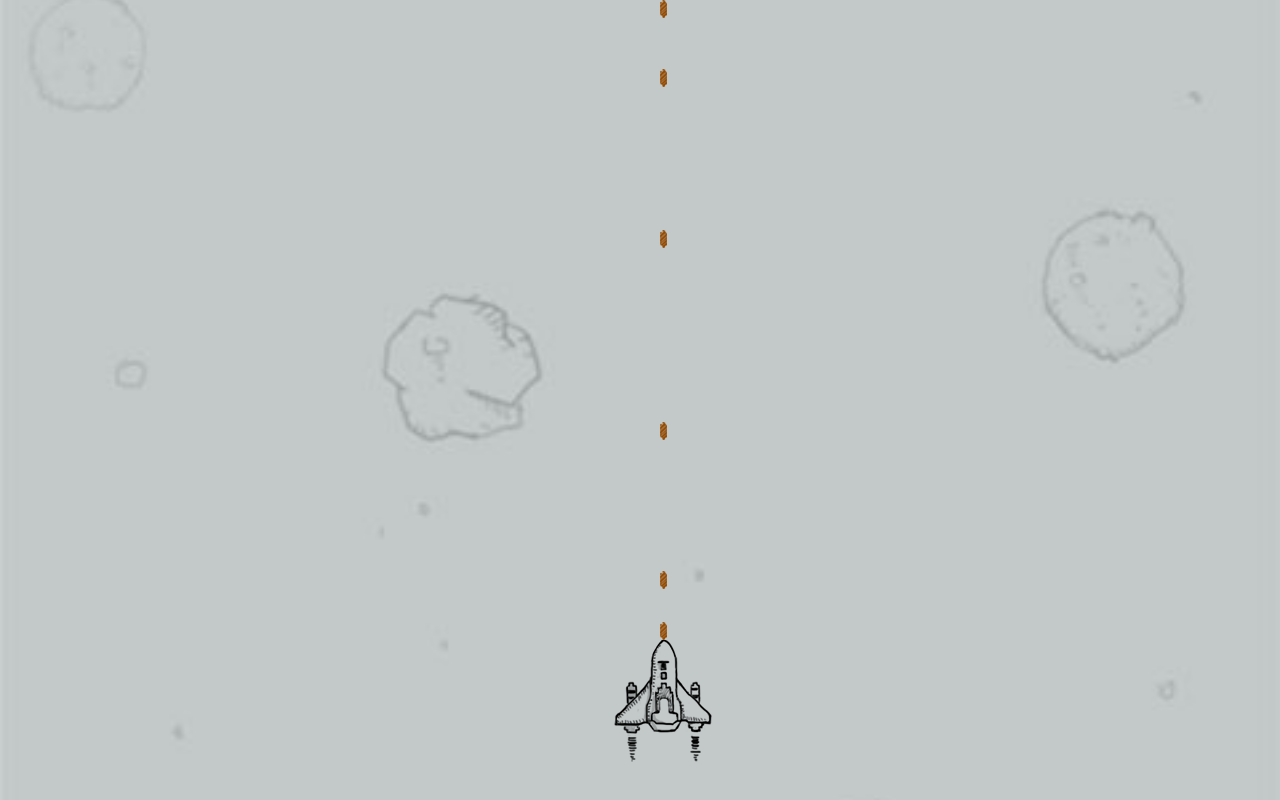
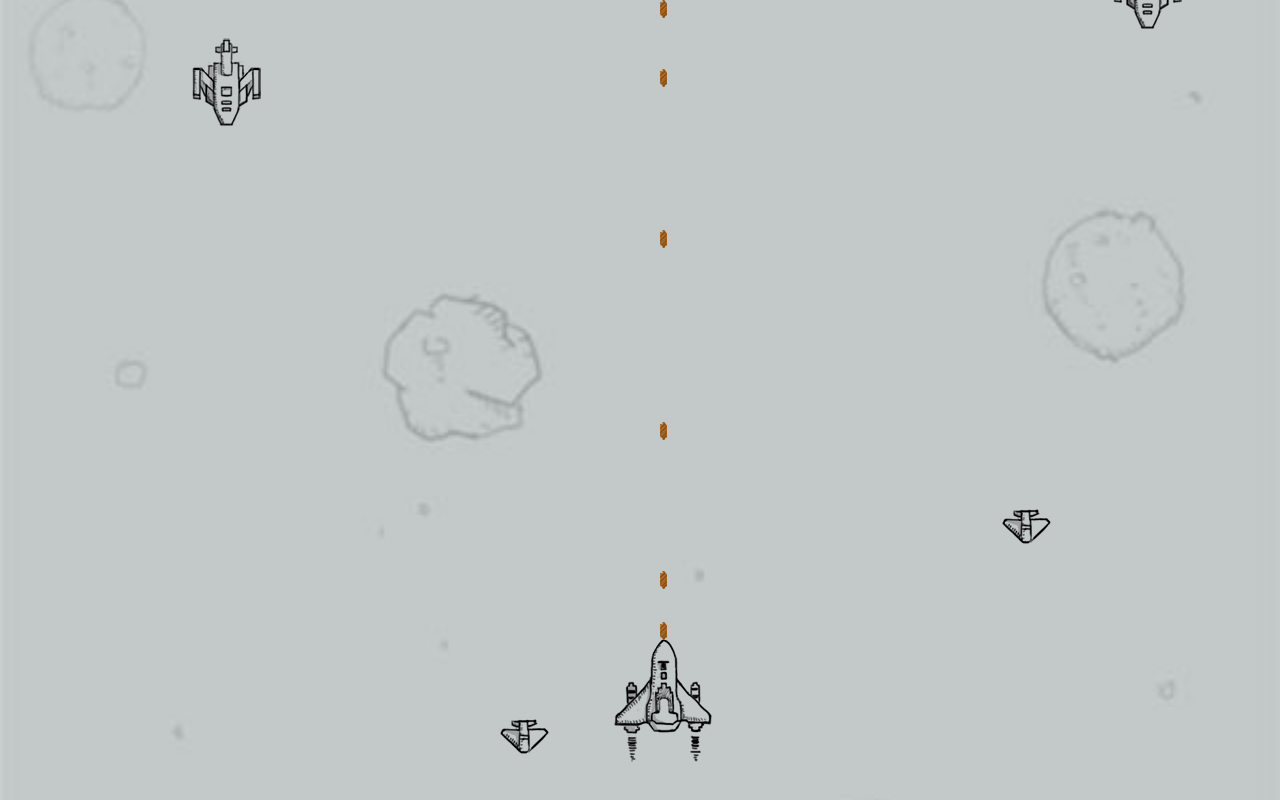
Before and after one commit to xperialhj/AircraftBattle, a plain HTML site: page index.html in a window 1280 px wide. Drawn offline with Linux system fonts and the light colour scheme.

Commit message:
初步完成敌机

```diff
--- a/css/style.css
+++ b/css/style.css
@@ -28,5 +28,23 @@ body{
 	height:18px;
 	background: url(../img/bullet.png);
 	position: absolute;
-	x-index:1;
+	z-index:1;
 }
+.smallPlane{
+	width:59px;
+	height:36px;
+	background: url(../img/plain1.png);
+	position: absolute;
+}
+.mediumPlane{
+	width:70px;
+	height:92px;
+	background: url(../img/plain2.png);
+	position: absolute;
+}
+.bigPlane{
+	width:165px;
+	height:256px;
+	background: url(../img/plain3.png);
+	position: absolute;
+}
--- a/index.html
+++ b/index.html
@@ -15,4 +15,5 @@
 <script>
 	gameEngine.moveBg();
 	new MyPlane().start();
+	new enemyPlane().start();
 </script>
--- a/js/myPlane.js
+++ b/js/myPlane.js
@@ -64,17 +64,53 @@ MyPlane.prototype.stop=function(){
 	$(document).off("mousemove");
 }
 MyPlane.prototype.shoot=function(){
-	var self=this;
 	setInterval(function(){
-		var bullet=$("<div></div>");
-	    bullet.addClass("bullet");
-		bullet.appendTo("#box");
-		bullet.css({
-			left:parseInt(self.ele.css("left"))+46,
-			top:parseInt(self.ele.css("top"))-18
-	    })
-	    bullet.animate({top:0},500,function(){
-	    	bullet.remove();
-	    });
+		new Bullet().move();
 	},100)
 }
+function Bullet(){
+	this.ele=$("<div></div>");
+	this.ele.addClass("bullet");
+	this.ele.appendTo("#box");
+	this.ele.css({
+		left:parseInt($(".myPlane").css("left"))+46,
+		top:parseInt($(".myPlane").css("top"))-18
+    })
+}
+Bullet.prototype.move=function(){
+	this.ele.animate({top:0},500,function(){
+	    this.remove();
+	});
+}
+
+
+function enemyPlane(){
+
+}
+enemyPlane.prototype.add=function(){
+		var x=Math.random();
+		var plane=$("<div></div>");
+		if(x>0.9){
+			plane.addClass("bigPlane");
+			var speed=10000;
+		}else if(x>0.6){
+			plane.addClass("mediumPlane");
+			var speed=8000;
+		}else{
+			plane.addClass("smallPlane");
+			var speed=5000;
+		}
+
+		plane.appendTo("body");
+		var l=Math.random()*($("#box").width()-plane.width())
+		console.log(plane.width(),plane.height())
+		plane.css({left:l,top:-plane.height()});
+
+		plane.animate({top:$("#box").height()},speed,function(){
+			 plane.remove();
+		})
+}
+enemyPlane.prototype.start=function(){
+	var self=this;
+	setInterval(function(){self.add()},1000)
+}
```
